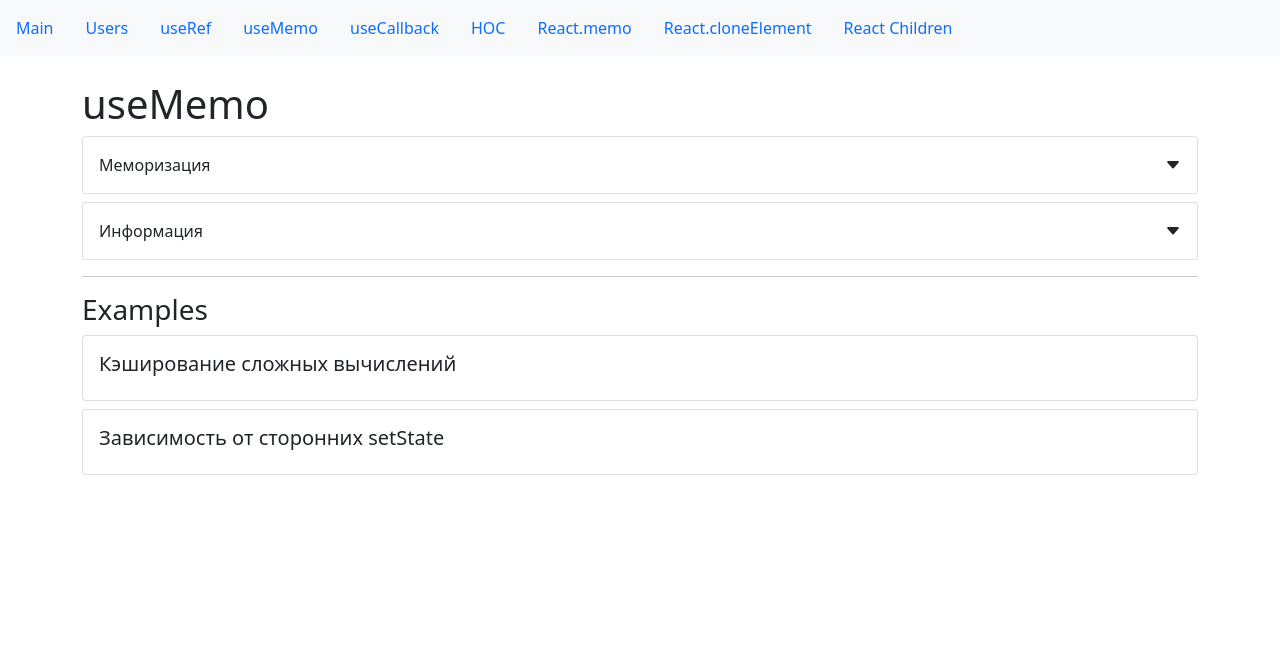
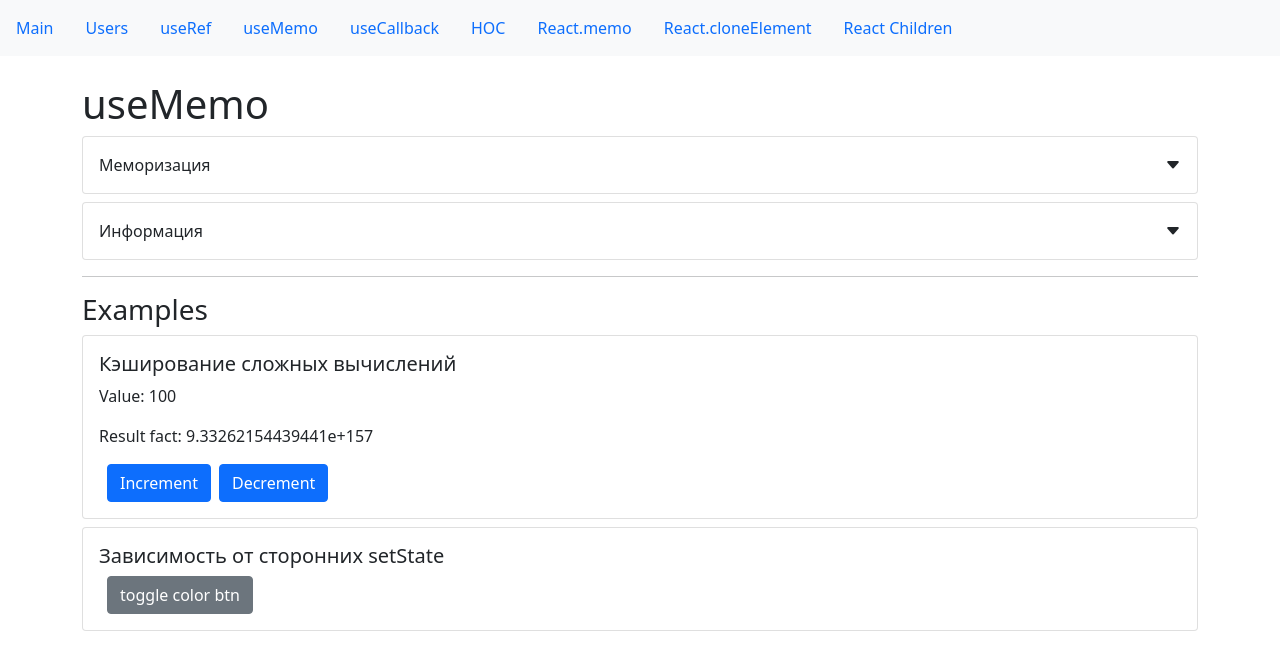
Before and after one commit to Solexofficial/react-extended-hooks-and-optimization, a React (Create React App) app: page /useMemo in a window 1280 px wide. Shown: the top 670 px of the page. Built offline with nearby package versions, Linux system fonts and the light colour scheme.

Commit message:
feat: useMemo examples

```diff
--- a/src/app/components/examples/useMemo/complexCalculate.jsx
+++ b/src/app/components/examples/useMemo/complexCalculate.jsx
@@ -1,15 +1,53 @@
-import React from "react";
+import React, { useEffect, useState, useMemo } from "react";
 import CardWrapper from "../../common/Card";
 import SmallTitle from "../../common/typografy/smallTitle";
 
+function factorial(n) {
+  return n ? n * factorial(n - 1) : 1;
+}
+
+function runFactorial(n) {
+  console.log("run Factorial");
+  return factorial(n);
+}
+
 const ComplexCalculateExample = () => {
+  const [value, setValue] = useState(100);
+  const [otherState, setOtherState] = useState(false);
+
+  const buttonColor = otherState ? "primary" : "secondary";
+
+  useEffect(() => {
+    console.log("Render btn color");
+  }, [buttonColor]);
+  const fact = useMemo(() => runFactorial(value), [value]);
   return (
     <>
       <CardWrapper>
         <SmallTitle>Кэширование сложных вычислений</SmallTitle>
+        <p>Value: {value}</p>
+        <p>Result fact: {fact}</p>
+        <button
+          className="btn btn-primary ms-md-2"
+          onClick={() => setValue((prevState) => prevState + 10)}
+        >
+          Increment
+        </button>
+        <button
+          className="btn btn-primary ms-md-2"
+          onClick={() => setValue((prevState) => prevState - 10)}
+        >
+          Decrement
+        </button>
       </CardWrapper>
       <CardWrapper>
         <SmallTitle>Зависимость от сторонних setState</SmallTitle>
+        <button
+          className={`btn ms-md-2 btn-${buttonColor}`}
+          onClick={() => setOtherState((prevState) => !prevState)}
+        >
+          toggle color btn
+        </button>
       </CardWrapper>
     </>
   );
```
Lines whose indentation alone changed are shown as unchanged.
